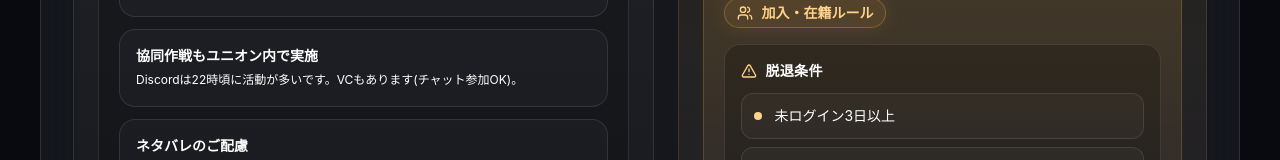
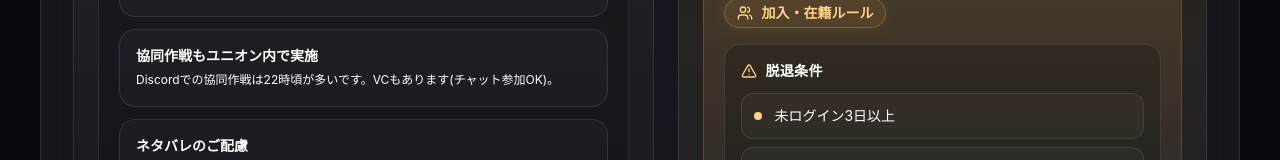
Before and after one commit to jirachi-tan/nikke-union-dashboard, a React (Vite) app: page / in a window 1280 px wide. Shown: the part 604-764 px from the top of the page. Built offline with nearby package versions, Linux system fonts and the light colour scheme; the HTML template or start-up script is replaced by a standard one.

Commit message:
Update App.tsx

```diff
--- a/src/App.tsx
+++ b/src/App.tsx
@@ -248,7 +248,7 @@ export default function App() {
                     <div className="rounded-2xl border border-white/10 bg-white/[0.03] px-4 py-4">
                       <div className="text-sm font-semibold text-white">協同作戦もユニオン内で実施</div>
                       <p className="mt-1 text-xs leading-5 text-white/62">
-                        Discordは22時頃に活動が多いです。VCもあります(チャット参加OK)。
+                        Discordでの協同作戦は22時頃が多いです。VCもあります(チャット参加OK)。
                       </p>
                     </div>
                     <div className="rounded-2xl border border-white/10 bg-white/[0.03] px-4 py-4">
```
